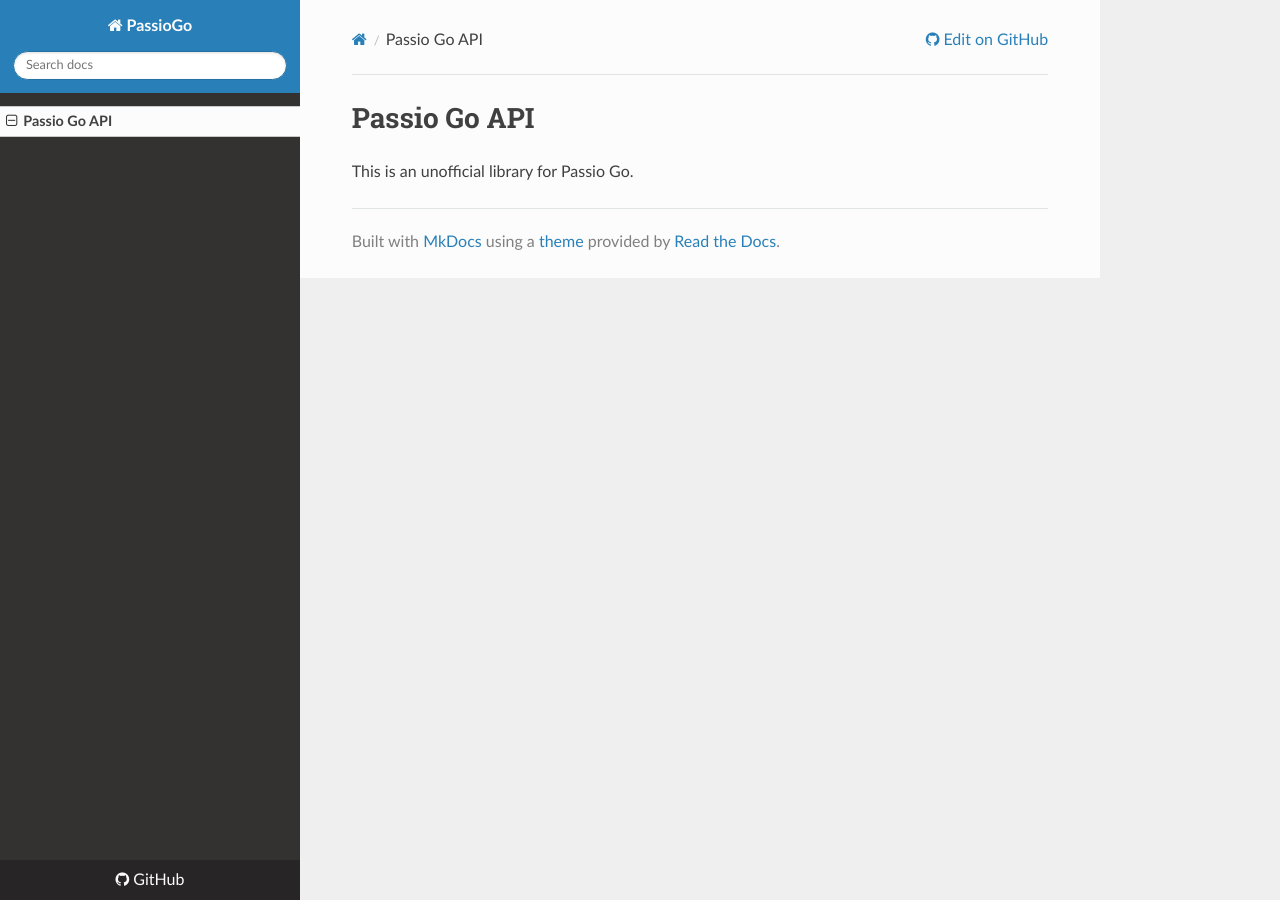
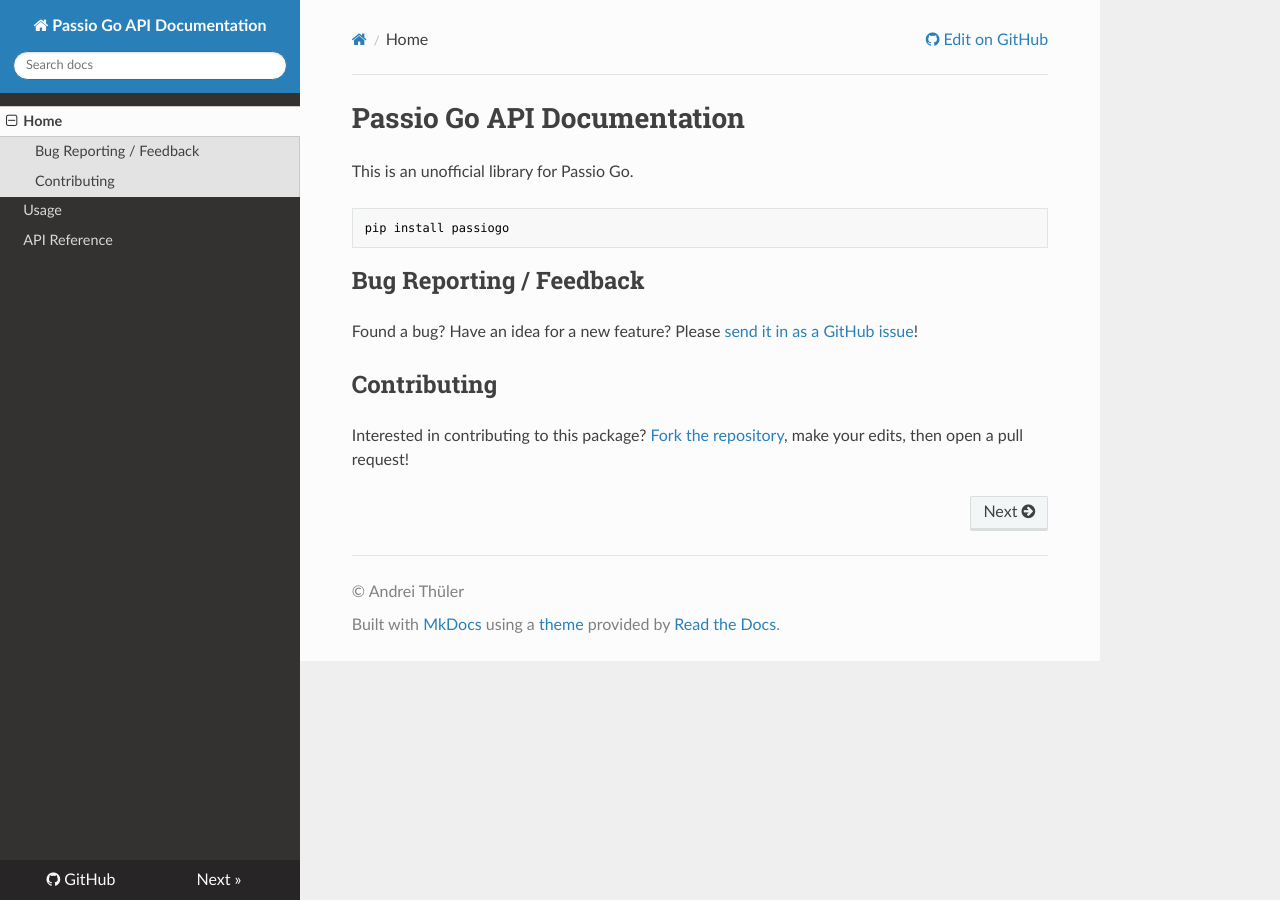
Before and after one commit to athuler/PassioGo, an MkDocs documentation site: the page built from docs/index.md, in a window 1280 px wide. Built offline with MkDocs 1.6.1, drawn with Linux system fonts in a browser that asks for light colours; nearby versions of some CDN libraries.

Commit message:
Create Documentation
#4

````diff
--- a/docs/index.md
+++ b/docs/index.md
@@ -1,3 +1,16 @@
-# Passio Go API
+# Passio Go API Documentation
 
 This is an unofficial library for Passio Go.
+
+```
+pip install passiogo
+```
+
+## Bug Reporting / Feedback
+
+Found a bug? Have an idea for a new feature? Please [send it in as a GitHub issue](https://github.com/athuler/PassioGo/issues)!
+
+
+## Contributing
+
+Interested in contributing to this package? [Fork the repository](https://github.com/athuler/PassioGo/fork), make your edits, then open a pull request!
--- a/mkdocs.yml
+++ b/mkdocs.yml
@@ -1,4 +1,11 @@
-site_name: PassioGo
+site_name: Passio Go API Documentation
 docs_dir: docs
 repo_url: https://github.com/athuler/PassioGo
 theme: readthedocs
+copyright: © Andrei Thüler
+site_author: Andrei Thüler
+
+nav:
+  - Home: index.md
+  - Usage: usage.md
+  - API Reference: api.md
````
Also changed, not shown: docs/api.md (added, +22 -0 lines), docs/usage.md (added, +18 -0 lines).
